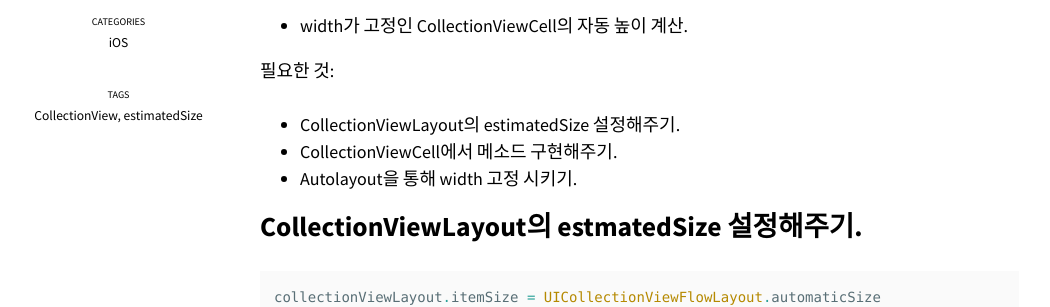
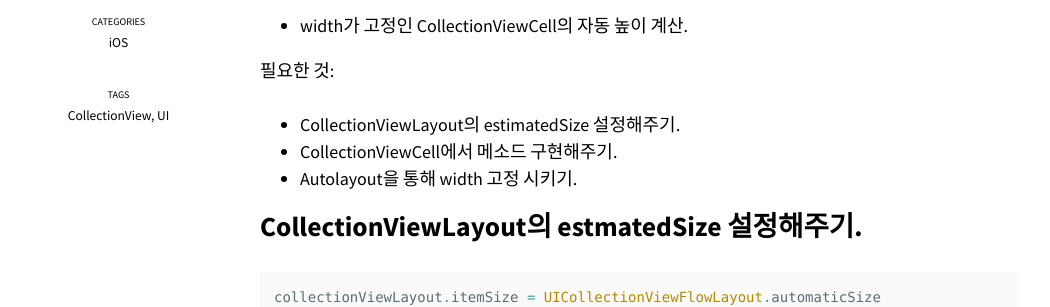
Before and after one commit to Claypark/claypark.github.io, a Jekyll site: the page built from _posts/2019-03-22-collectionView_estimatedSize.md, in a window 1280 px wide and 900 px high, scrolled down 325 px. Shown: the part 153-460 px from the top of the window, without its empty margins (115-1165 px from the left). Built offline with Jekyll 4.4.1, drawn with Linux system fonts in a browser that asks for light colours; nearby versions of some CDN libraries; comment, search, counter and statistics services are not loaded.

Commit message:
Update 2019-03-22-collectionView_estimatedSize.md

```diff
--- a/_posts/2019-03-22-collectionView_estimatedSize.md
+++ b/_posts/2019-03-22-collectionView_estimatedSize.md
@@ -4,7 +4,7 @@ date: 2019-03-22 17:34:12 +0900
 categories: iOS
 tags:
 - CollectionView
-- estimatedSize
+- UI
 ---
 
 ## 개요
```
